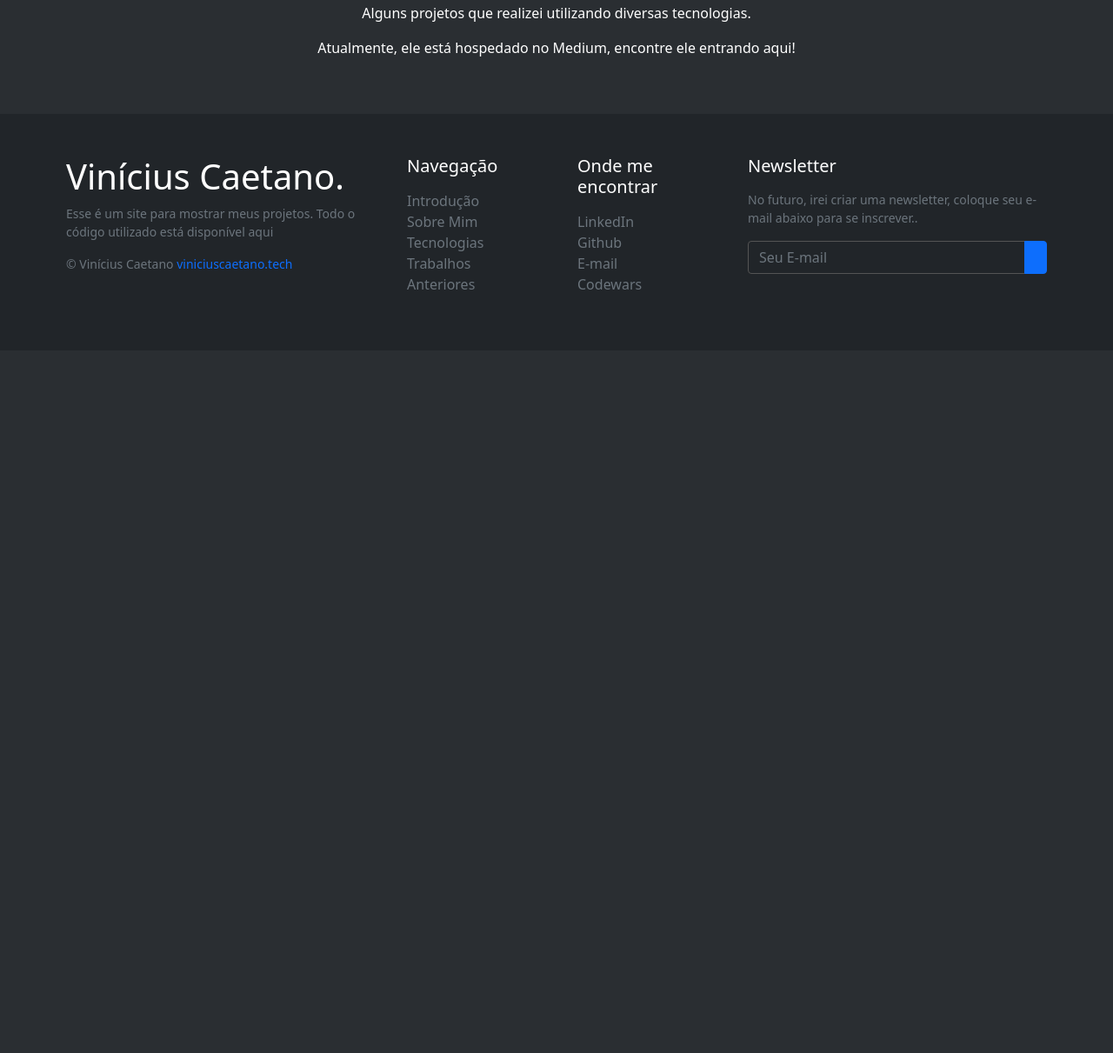
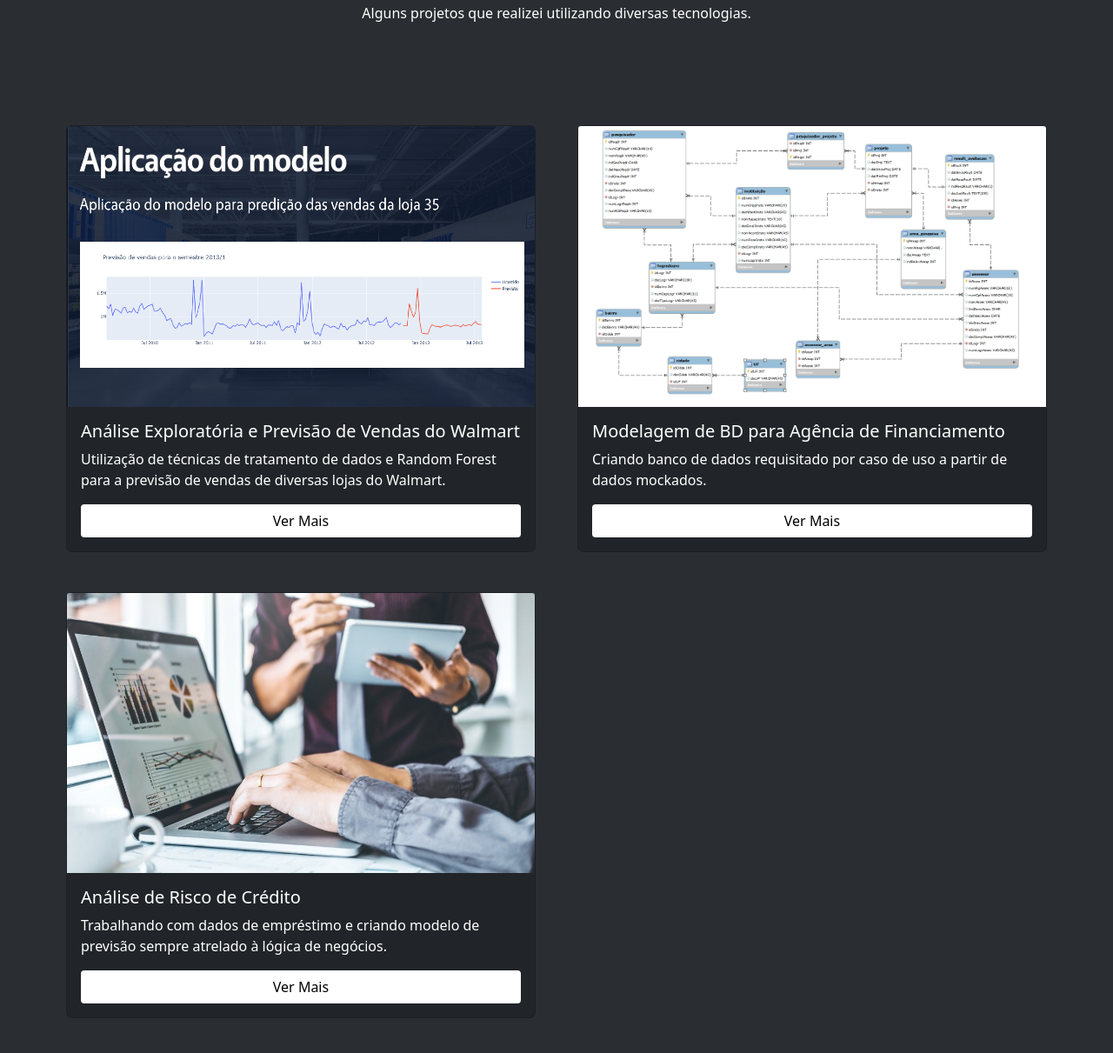
Before and after one commit to ViniciusgCaetano/ViniciusPortifolio, a website: page pages/projects.html in a window 1280 px wide. Shown: the part 149-1360 px from the top of the page at 87% size. Before the commit the page ends 800 px from the top, so only its background shows below. Drawn offline with nearby package versions, Linux system fonts and the light colour scheme.

Commit message:
add: indexing projects

```diff
--- a/pages/projects.html
+++ b/pages/projects.html
@@ -42,12 +42,45 @@
     <section class="py-5 text-white">
         <div class="container-fluid">
             <h1 class="fw-dark text-center">Meus Projetos!</h1>
-            <p class="fw-dark text-center">Alguns projetos que realizei utilizando diversas tecnologias.
-            </p>
-            <p class="fw-dark text-center">Atualmente, ele está hospedado no Medium, encontre ele entrando <a href="https://medium.com/@ViniCaetanoBR"> aqui!</a>
-            </p>
+            <p class="fw-dark text-center">Alguns projetos que realizei utilizando diversas tecnologias.</p>
         </div>
     </section>
+    <section id="tecnologias" class="py-5 text-white ">
+        <div class="container-fluid justify-content-around">
+            <div class="tecnologias-grid dashboard-grid">
+                <div class="card bg-dark text-white" >
+                    <img src="../images/projects/walmart_sales_forecasting.png" class="card-img-top" alt="...">
+                    <div class="card-body">
+                        <h5 class="card-title">Análise Exploratória e Previsão de Vendas do Walmart</h5>
+                        <p class="card-text">Utilização de técnicas de tratamento de dados e Random Forest para a previsão de vendas de diversas lojas do Walmart.</p>
+                        <a href="https://github.com/ViniciusgCaetano/data-science-projects/tree/main/walmart_sales_forecasting"
+                        target="_blank" class="btn bg-white text-black container text-center">Ver Mais</a>
+                    </div>
+                </div>
+
+                <div class="card bg-dark text-white" >
+                    <img src="../images/projects/modelagem_mysql.png" class="card-img-top" alt="...">
+                    <div class="card-body">
+                        <h5 class="card-title">Modelagem de BD para Agência de Financiamento</h5>
+                        <p class="card-text">Criando banco de dados requisitado por caso de uso a partir de dados mockados.</p>
+                        <a href="https://app.powerbi.com/view?r=eyJrIjoiYmQ0MDFkZDUtYzRjYi00YTM5LTg5MjktOGY3Nzc5MTUyMjZhIiwidCI6IjJiMGY4MTBhLWZkODQtNDdjMC05OWI0LWYxOTQ0ZmZmODI5OSJ9"
+                        target="_blank"  disabled="true" class="btn bg-white text-black container text-center">Ver Mais</a>
+                    </div>
+                </div>
+
+                <div class="card bg-dark text-white" >
+                    <img src="../images/projects/credit_risk_analysis.jpeg" class="card-img-top" alt="...">
+                    <div class="card-body">
+                        <h5 class="card-title">Análise de Risco de Crédito</h5>
+                        <p class="card-text">Trabalhando com dados de empréstimo e criando modelo de previsão sempre atrelado à lógica de negócios.</p>
+                        <a href="https://app.powerbi.com/view?r=eyJrIjoiYmQ0MDFkZDUtYzRjYi00YTM5LTg5MjktOGY3Nzc5MTUyMjZhIiwidCI6IjJiMGY4MTBhLWZkODQtNDdjMC05OWI0LWYxOTQ0ZmZmODI5OSJ9"
+                        target="_blank"  disabled="true" class="btn bg-white text-black container text-center">Ver Mais</a>
+                    </div>
+                </div>
+
+            </div>
+        </div>
+      </section>
 
 
 
```
Also changed, not shown: pages/dashboards.html (+0 -6 lines), images/projects/credit_risk_analysis.jpeg (added), images/projects/modelagem_mysql.png (added), images/projects/walmart_sales_forecasting.png (added).
